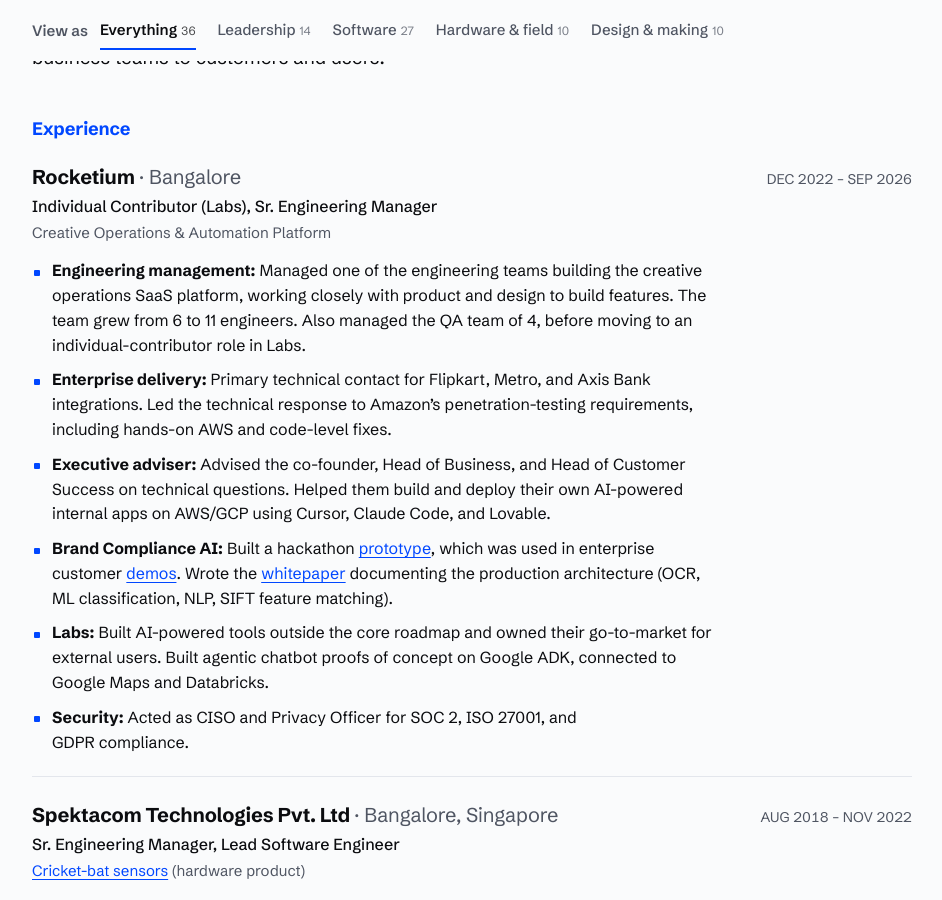
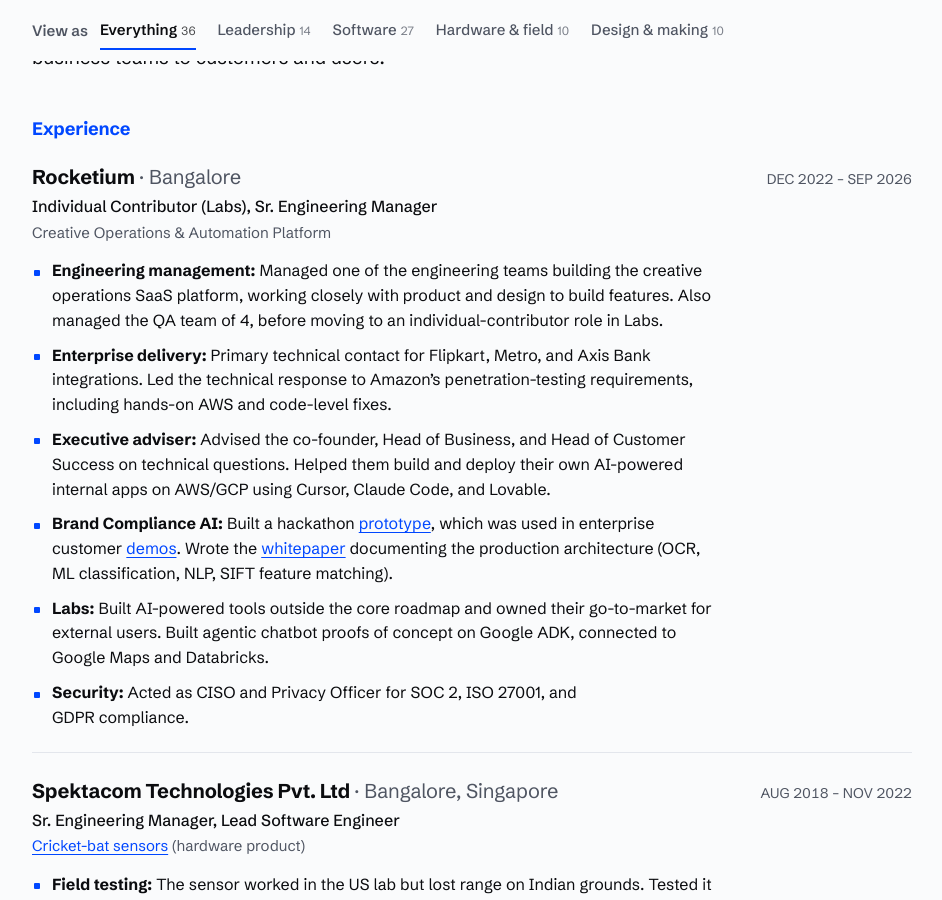
Before and after one commit to and/and.github.io, a Jekyll site: the page resume/index.html, which Jekyll copies as it is, in a window 1280 px wide and 900 px high, scrolled down 403 px. Shown: the whole window, without its empty margins (168-1110 px from the left). Built offline with Jekyll 4.4.1, drawn with Linux system fonts in a browser that asks for light colours.

Commit message:
Resume: drop team-size line from engineering management bullet
Co-Authored-By: Claude Opus 5.5 <noreply@anthropic.com>
Claude-Session: https://claude.ai/code/session_01MuwebNEXBFxCrvNjpbsvNM

```diff
--- a/resume/index.html
+++ b/resume/index.html
@@ -255,7 +255,7 @@ a:hover { text-decoration-thickness: 2px; }
           <p class="dates">DEC 2022 – SEP 2026</p>
         </div>
         <ul class="pts">
-          <li data-v="lead sw"><b>Engineering management:</b> Managed one of the engineering teams building the creative operations SaaS platform, working closely with product and design to build features. The team grew from 6 to 11 engineers. Also managed the QA team of 4, before moving to an individual-contributor role in Labs.</li>
+          <li data-v="lead sw"><b>Engineering management:</b> Managed one of the engineering teams building the creative operations SaaS platform, working closely with product and design to build features. Also managed the QA team of 4, before moving to an individual-contributor role in Labs.</li>
           <li data-v="lead sw"><b>Enterprise delivery:</b> Primary technical contact for Flipkart, Metro, and Axis Bank integrations. Led the technical response to Amazon’s penetration-testing requirements, including hands-on AWS and code-level fixes.</li>
           <li data-v="lead sw"><b>Executive adviser:</b> Advised the co-founder, Head of Business, and Head of Customer Success on technical questions. Helped them build and deploy their own AI-powered internal apps on AWS/GCP using Cursor, Claude Code, and Lovable.</li>
           <li data-v="lead sw"><b>Brand Compliance AI:</b> Built a hackathon <a href="https://compliance.rocketiumlabs.com/?platform=default" target="_blank" rel="noopener">prototype</a>, which was used in enterprise customer <a href="https://www.linkedin.com/posts/satejs_sharing-something-cool-that-most-folks-do-ugcPost-7398822516238016512-QJTD/" target="_blank" rel="noopener">demos</a>. Wrote the <a href="https://rocketium.ai/academy/all/how-rocketium-achieves-90-brand-compliance-accuracy" target="_blank" rel="noopener">whitepaper</a> documenting the production architecture (OCR, ML classification, NLP, SIFT feature matching).</li>
```
